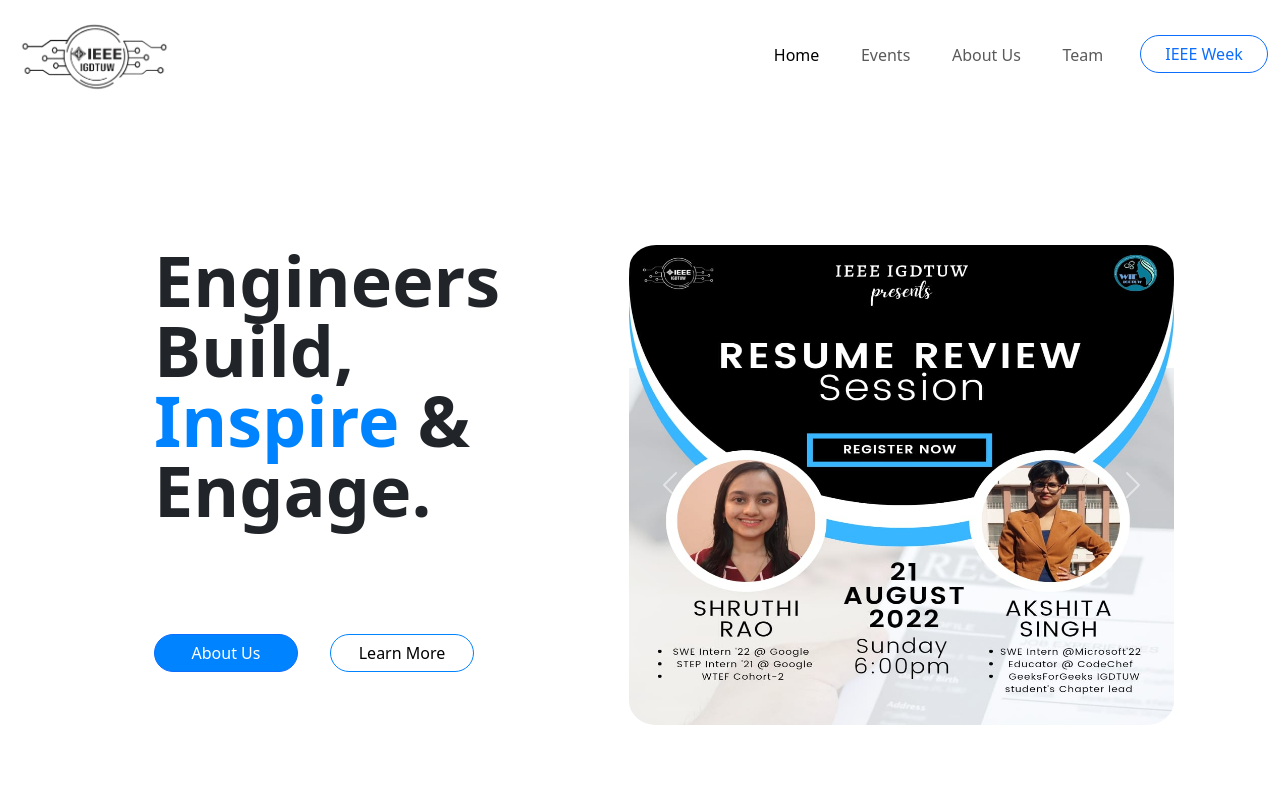
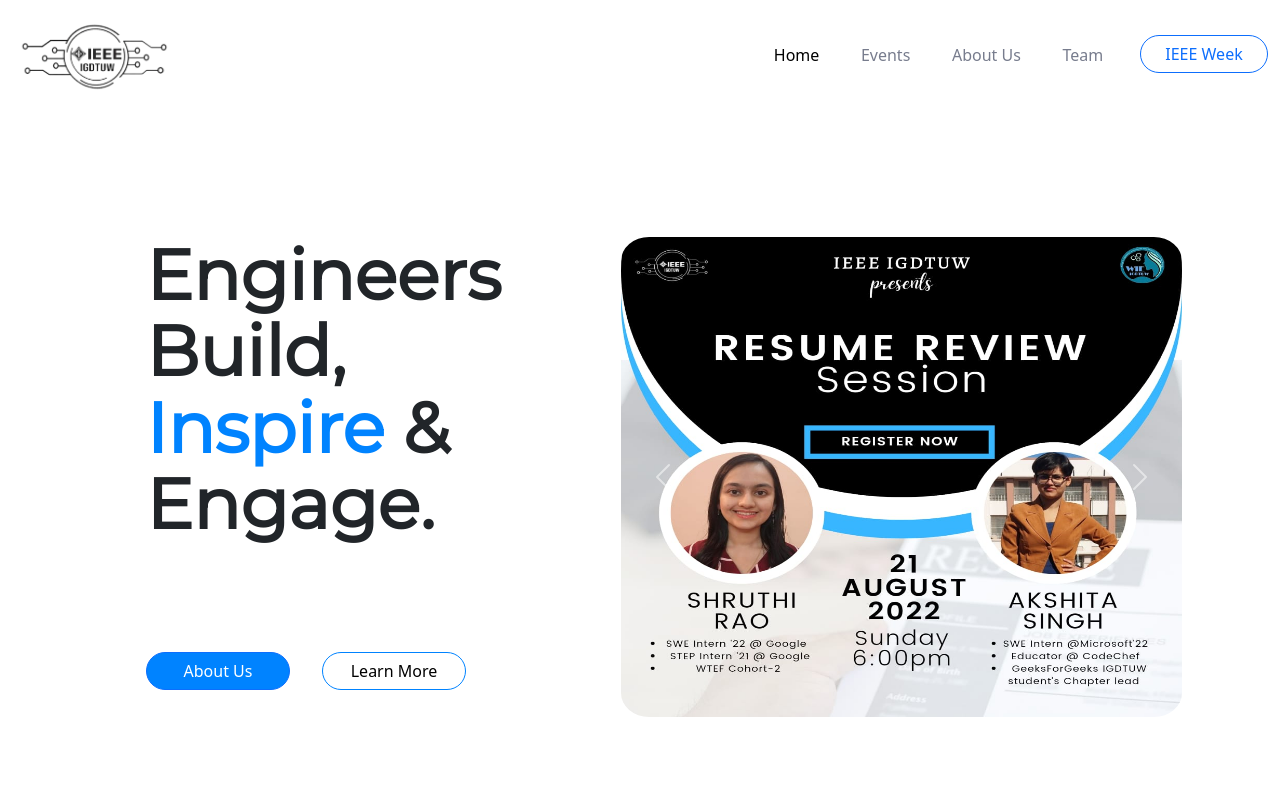
Before and after one commit to sarasiddiquie/IEEE_IGDTUW1, a plain HTML site: page index.html in a window 1280 px wide. Shown: the top 799 px of the page. Drawn offline with nearby package versions, Linux system fonts and the light colour scheme.

Commit message:
Update home.css

```diff
--- a/home.css
+++ b/home.css
@@ -1,7 +1,4 @@
-.navbar-nav {
-    margin-left: 42rem;
 
-}
 
 .nav-item {
     padding-left: 1.6rem;
@@ -28,17 +25,17 @@ body {
 .topdiv {
 
     height: 30rem;
-    margin: 1.5rem;
+    margin: 1rem;
     padding-left: 3rem;
 
     font-size: 30px;
 }
 
 .test1{
-
+    font-family: 'Montserrat';
     font-weight: 700;
     font-size: 4.375rem;
-    line-height: 4.375rem;
+    line-height: 4.775rem;
 }
 .btt {
     width: 9rem;
@@ -156,9 +153,12 @@ ul {
 .copyright-text{
     text-align: center;
 }
-a:visited{
+a:link{
     color: #777C8D;
 }
 a:hover {
     color:#6889FF;
   }
+a:visited{
+    color: #777C8D;
+}
```
